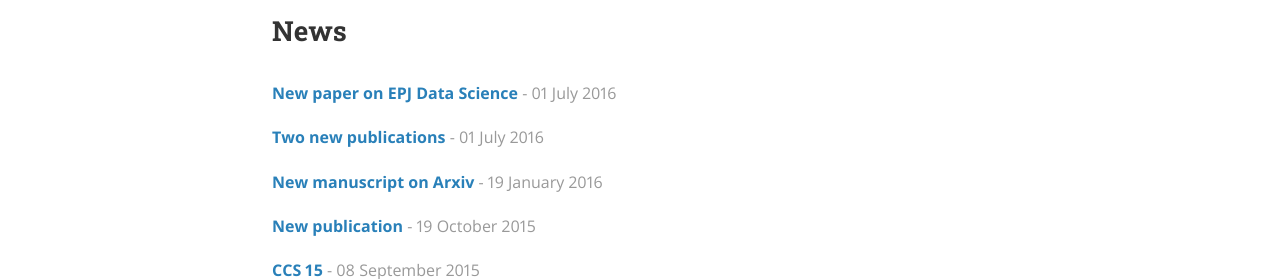
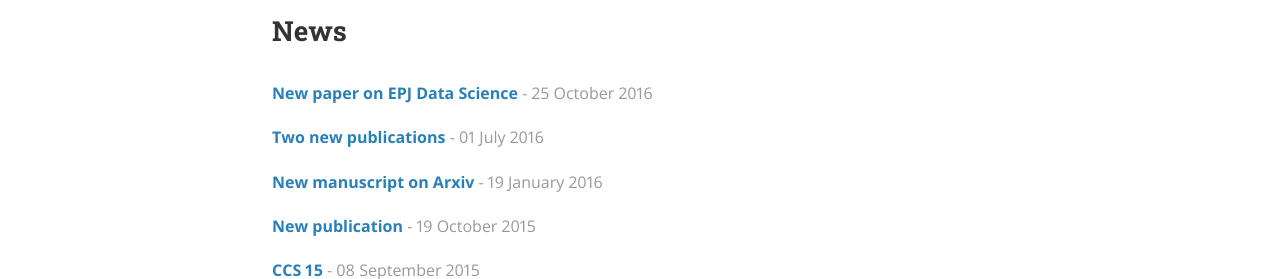
Before and after one commit to micheletizzoni/micheletizzoni.github.io, a Jekyll site: the page built from posts.html, in a window 1280 px wide. Shown: the part 357-636 px from the top of the page. Built offline with Jekyll 4.4.1, drawn with Linux system fonts in a browser that asks for light colours; nearby versions of some CDN libraries; a style sheet for code colours, icons or effects is not loaded.

Commit message:
fix post date

```diff
--- a/_posts/2016-10-25-new-paper-published.markdown
+++ b/_posts/2016-10-25-new-paper-published.markdown
@@ -1,7 +1,7 @@
 ---
 layout: post
 title:  "New paper on EPJ Data Science"
-date:  2016-07-01 10:00:00
+date:  2016-10-25 10:00:00
 author: Michele Tizzoni
 categories: news
 #cover:  "assets/instacode.png"
```
